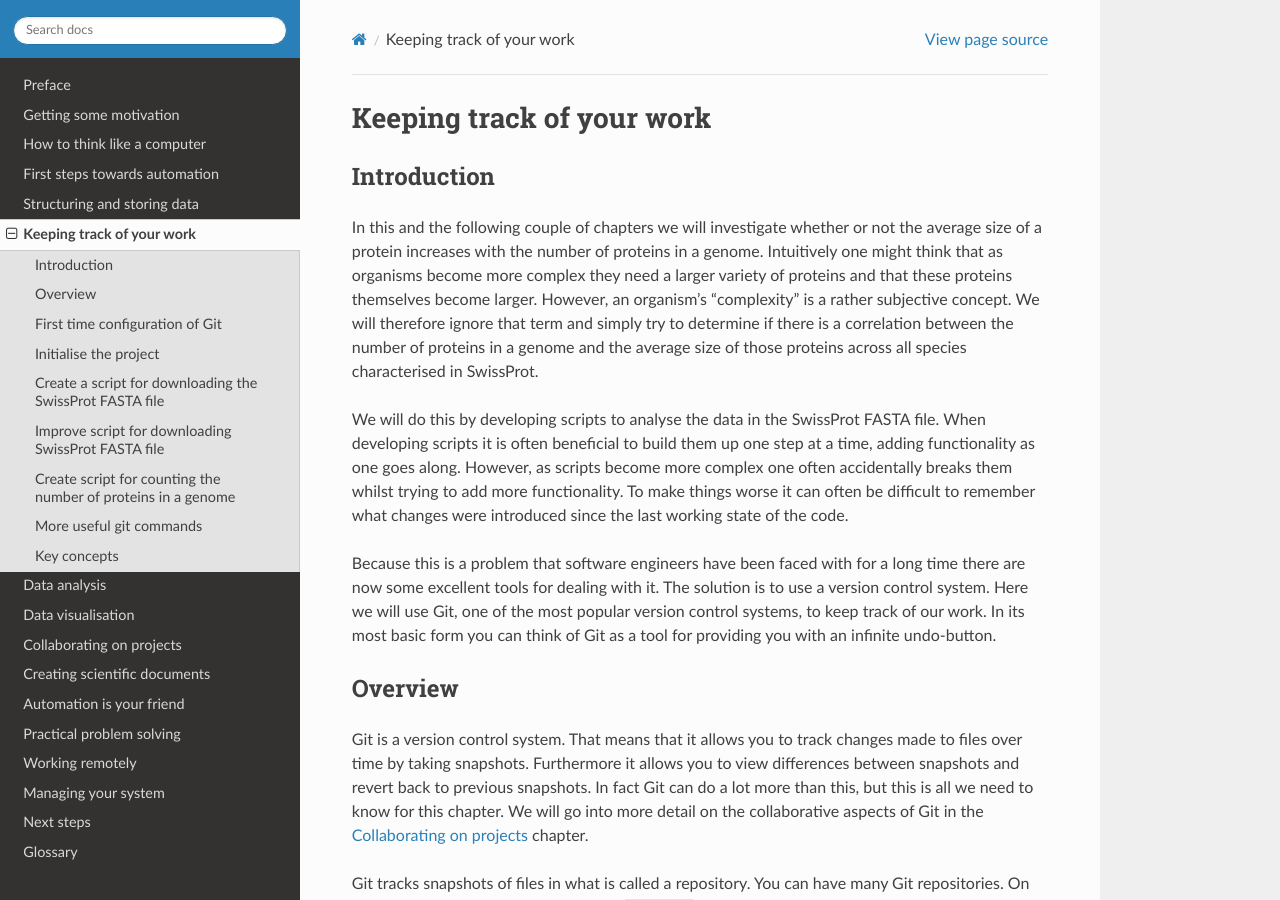
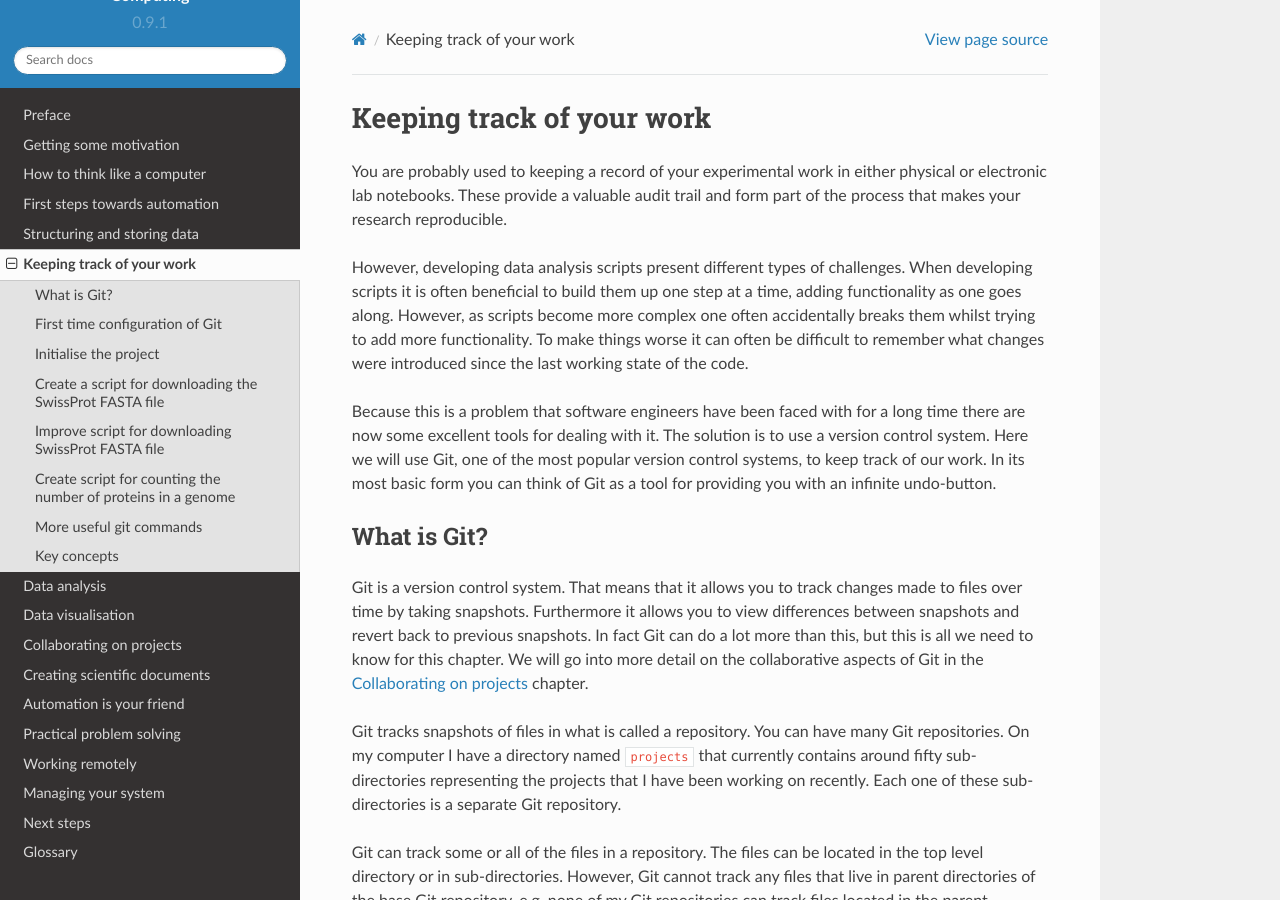
Before and after one commit to tjelvar-olsson/biologists-guide-to-computing, a Sphinx documentation site: the page built from source/keeping-track-of-your-work.rst, in a window 1280 px wide and 900 px high. Built offline with Sphinx 7.4.7 and the Read the Docs theme 2.0.0, drawn with Linux system fonts in a browser that asks for light colours; some of the changed text lies outside the part shown.

Commit message:
Updated introduction to keeping track of your work chapter

```diff
--- a/source/keeping-track-of-your-work.rst
+++ b/source/keeping-track-of-your-work.rst
@@ -1,20 +1,12 @@
 Keeping track of your work
 ==========================
 
-Introduction
-------------
+You are probably used to keeping a record of your experimental work in either
+physical or electronic lab notebooks. These provide a valuable audit trail and
+form part of the process that makes your research reproducible.
 
-In this and the following couple of chapters we will investigate whether or not
-the average size of a protein increases with the number of proteins in a
-genome. Intuitively one might think that as organisms become more complex they
-need a larger variety of proteins and that these proteins themselves become
-larger. However, an organism's "complexity" is a rather subjective concept. We
-will therefore ignore that term and simply try to determine if there is a
-correlation between the number of proteins in a genome and the average size of
-those proteins across all species characterised in SwissProt.
-
-We will do this by developing scripts to analyse the data in the SwissProt
-FASTA file. When developing scripts it is often beneficial to build them up one
+However, developing data analysis scripts present different types of
+challenges. When developing scripts it is often beneficial to build them up one
 step at a time, adding functionality as one goes along. However, as scripts
 become more complex one often accidentally breaks them whilst trying to add
 more functionality. To make things worse it can often be difficult to remember
@@ -28,8 +20,8 @@ basic form you can think of Git as a tool for providing you with an infinite
 undo-button.
 
 
-Overview
---------
+What is Git?
+------------
 
 Git is a version control system. That means that it allows you to track changes
 made to files over time by taking snapshots. Furthermore it allows you to view
```
